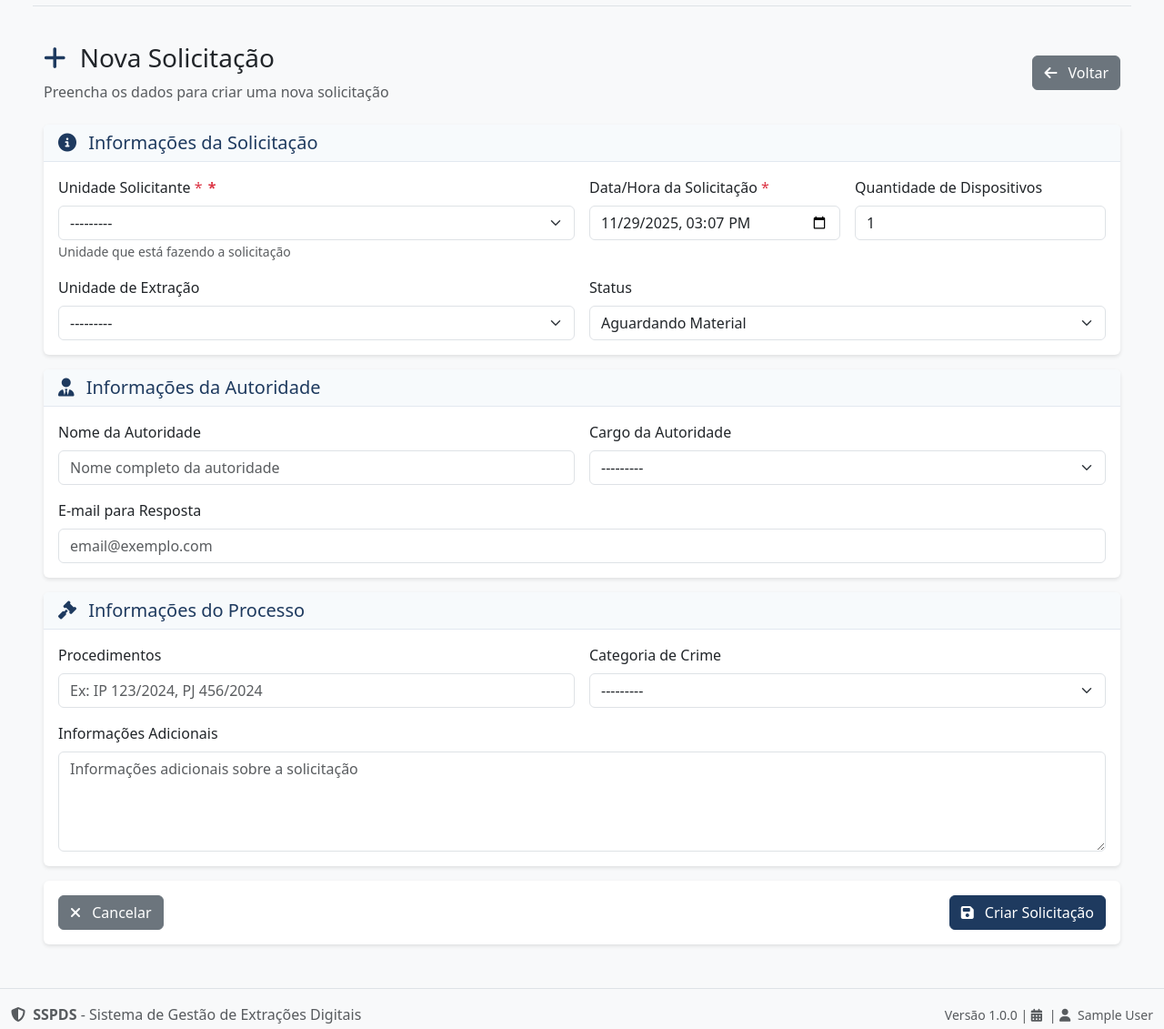
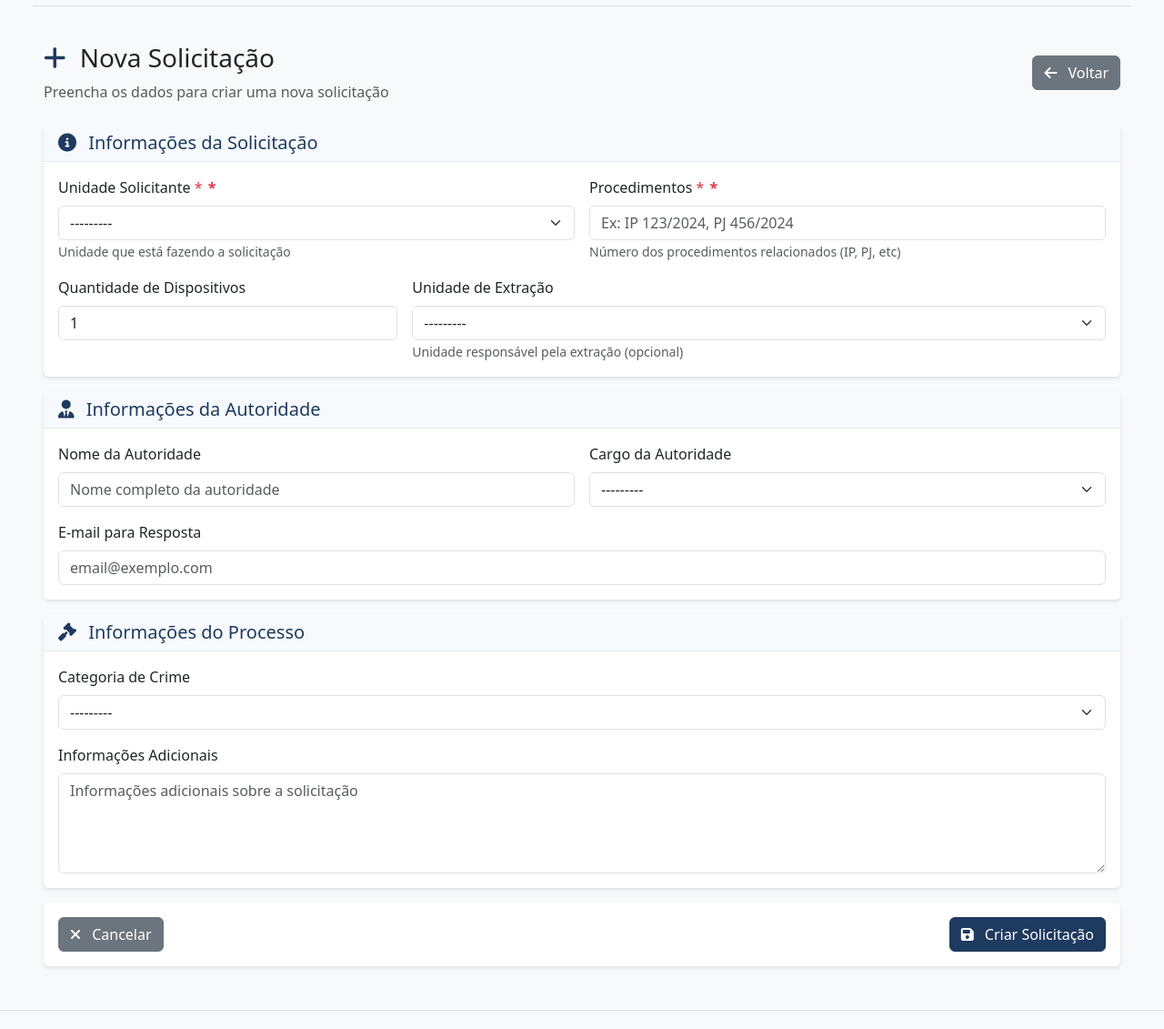
Before and after one commit to leonardofandrade/next, a Django app: page /next/requisitions/create/ in a window 1280 px wide. Shown: the part 136-1267 px from the top of the page at 91% size. Run offline with Django 5.2, Linux system fonts and the light colour scheme; the visitor is signed in with stand-in values (Sample User, id 1); data that the repository does not hold is empty; some libraries are stand-ins or nearby versions.

Commit message:
feat(requisitions): update ExtractionRequestForm to remove requested_at and status fields; set requested_at automatically and manage status based on extraction_unit

```diff
--- a/apps/requisitions/forms.py
+++ b/apps/requisitions/forms.py
@@ -17,7 +17,6 @@ class ExtractionRequestForm(forms.ModelForm):
         model = ExtractionRequest
         fields = [
             'requester_agency_unit',
-            'requested_at',
             'requested_device_amount',
             'extraction_unit',
             'requester_reply_email',
@@ -26,16 +25,11 @@ class ExtractionRequestForm(forms.ModelForm):
             'request_procedures',
             'crime_category',
             'additional_info',
-            'status',
         ]
         widgets = {
             'requester_agency_unit': forms.Select(attrs={
                 'class': 'form-select',
                 'required': True
-            }),
-            'requested_at': forms.DateTimeInput(attrs={
-                'class': 'form-control',
-                'type': 'datetime-local',
             }),
             'requested_device_amount': forms.NumberInput(attrs={
                 'class': 'form-control',
@@ -58,7 +52,8 @@ class ExtractionRequestForm(forms.ModelForm):
             }),
             'request_procedures': forms.TextInput(attrs={
                 'class': 'form-control',
-                'placeholder': 'Ex: IP 123/2024, PJ 456/2024'
+                'placeholder': 'Ex: IP 123/2024, PJ 456/2024',
+                'required': True
             }),
             'crime_category': forms.Select(attrs={
                 'class': 'form-select',
@@ -68,13 +63,9 @@ class ExtractionRequestForm(forms.ModelForm):
                 'rows': 4,
                 'placeholder': 'Informações adicionais sobre a solicitação'
             }),
-            'status': forms.Select(attrs={
-                'class': 'form-select',
-            }),
         }
         labels = {
             'requester_agency_unit': 'Unidade Solicitante',
-            'requested_at': 'Data/Hora da Solicitação',
             'requested_device_amount': 'Quantidade de Dispositivos',
             'extraction_unit': 'Unidade de Extração',
             'requester_reply_email': 'E-mail para Resposta',
@@ -83,29 +74,22 @@ class ExtractionRequestForm(forms.ModelForm):
             'request_procedures': 'Procedimentos',
             'crime_category': 'Categoria de Crime',
             'additional_info': 'Informações Adicionais',
-            'status': 'Status',
         }
         help_texts = {
             'requester_agency_unit': 'Unidade que está fazendo a solicitação',
-            'requested_at': 'Data e hora em que a solicitação foi feita',
             'requested_device_amount': 'Número de dispositivos a serem extraídos',
-            'extraction_unit': 'Unidade responsável pela extração',
+            'extraction_unit': 'Unidade responsável pela extração (opcional)',
             'requester_reply_email': 'E-mail para envio de respostas',
             'requester_authority_name': 'Nome completo da autoridade responsável',
             'requester_authority_position': 'Cargo da autoridade (ex: Delegado, Promotor)',
             'request_procedures': 'Número dos procedimentos relacionados (IP, PJ, etc)',
             'crime_category': 'Tipo de crime relacionado à investigação',
             'additional_info': 'Qualquer informação adicional relevante',
-            'status': 'Status atual da solicitação',
         }
 
     def __init__(self, *args, **kwargs):
         self.user = kwargs.pop('user', None)
         super().__init__(*args, **kwargs)
-
-        # Define valor padrão para requested_at se for nova solicitação
-        if not self.instance.pk and not self.initial.get('requested_at'):
-            self.initial['requested_at'] = timezone.now().strftime('%Y-%m-%dT%H:%M')
 
         # Ordena os querysets
         self.fields['requester_agency_unit'].queryset = AgencyUnit.objects.all().order_by('acronym')
@@ -113,21 +97,14 @@ class ExtractionRequestForm(forms.ModelForm):
         self.fields['requester_authority_position'].queryset = EmployeePosition.objects.all().order_by('-default_selection', 'name')
         self.fields['crime_category'].queryset = CrimeCategory.objects.all().order_by('-default_selection', 'name')
 
+        # Torna extraction_unit opcional
+        self.fields['extraction_unit'].required = False
+
     def clean_requested_device_amount(self):
         amount = self.cleaned_data.get('requested_device_amount')
         if amount and amount < 1:
             raise forms.ValidationError('A quantidade deve ser no mínimo 1.')
         return amount
-
-    def clean(self):
-        cleaned_data = super().clean()
-        requested_at = cleaned_data.get('requested_at')
-
-        # Verifica se a data não é futura
-        if requested_at and requested_at > timezone.now():
-            self.add_error('requested_at', 'A data da solicitação não pode ser futura.')
-
-        return cleaned_data
 
 
 class ExtractionRequestSearchForm(forms.Form):
--- a/apps/requisitions/views.py
+++ b/apps/requisitions/views.py
@@ -110,6 +110,16 @@ def extraction_request_create(request):
         if form.is_valid():
             extraction_request = form.save(commit=False)
             extraction_request.created_by = request.user
+
+            # Define requested_at automaticamente
+            extraction_request.requested_at = timezone.now()
+
+            # Define status baseado na extraction_unit
+            if extraction_request.extraction_unit:
+                extraction_request.status = ExtractionRequest.REQUEST_STATUS_ASSIGNED
+            else:
+                extraction_request.status = ExtractionRequest.REQUEST_STATUS_PENDING
+
             extraction_request.save()
 
             messages.success(
@@ -140,6 +150,9 @@ def extraction_request_update(request, pk):
         pk=pk
     )
 
+    # Armazena o extraction_unit anterior para comparação
+    old_extraction_unit = extraction_request.extraction_unit
+
     if request.method == 'POST':
         form = ExtractionRequestForm(
             request.POST,
@@ -150,6 +163,19 @@ def extraction_request_update(request, pk):
             extraction_request = form.save(commit=False)
             extraction_request.updated_by = request.user
             extraction_request.version += 1
+
+            # Atualiza status se extraction_unit mudou
+            new_extraction_unit = extraction_request.extraction_unit
+            if old_extraction_unit != new_extraction_unit:
+                if new_extraction_unit:
+                    # Se atribuiu uma unidade, muda para 'assigned'
+                    if extraction_request.status == ExtractionRequest.REQUEST_STATUS_PENDING:
+                        extraction_request.status = ExtractionRequest.REQUEST_STATUS_ASSIGNED
+                else:
+                    # Se removeu a unidade, volta para 'pending'
+                    if extraction_request.status == ExtractionRequest.REQUEST_STATUS_ASSIGNED:
+                        extraction_request.status = ExtractionRequest.REQUEST_STATUS_PENDING
+
             extraction_request.save()
 
             messages.success(
--- a/templates/requisitions/extraction_request_form.html
+++ b/templates/requisitions/extraction_request_form.html
@@ -61,20 +61,23 @@
                                 </small>
                             </div>
 
-                            <div class="col-md-3">
-                                <label for="{{ form.requested_at.id_for_label }}" class="form-label">
-                                    {{ form.requested_at.label }}
+                            <div class="col-md-6">
+                                <label for="{{ form.request_procedures.id_for_label }}" class="form-label">
+                                    {{ form.request_procedures.label }}
                                     <span class="text-danger">*</span>
                                 </label>
-                                {{ form.requested_at }}
-                                {% if form.requested_at.errors %}
+                                {{ form.request_procedures }}
+                                {% if form.request_procedures.errors %}
                                     <div class="invalid-feedback d-block">
-                                        {{ form.requested_at.errors }}
+                                        {{ form.request_procedures.errors }}
                                     </div>
                                 {% endif %}
+                                <small class="form-text text-muted">
+                                    {{ form.request_procedures.help_text }}
+                                </small>
                             </div>
 
-                            <div class="col-md-3">
+                            <div class="col-md-4">
                                 <label for="{{ form.requested_device_amount.id_for_label }}" class="form-label">
                                     {{ form.requested_device_amount.label }}
                                 </label>
@@ -86,7 +89,7 @@
                                 {% endif %}
                             </div>
 
-                            <div class="col-md-6">
+                            <div class="col-md-8">
                                 <label for="{{ form.extraction_unit.id_for_label }}" class="form-label">
                                     {{ form.extraction_unit.label }}
                                 </label>
@@ -96,18 +99,9 @@
                                         {{ form.extraction_unit.errors }}
                                     </div>
                                 {% endif %}
-                            </div>
-
-                            <div class="col-md-6">
-                                <label for="{{ form.status.id_for_label }}" class="form-label">
-                                    {{ form.status.label }}
-                                </label>
-                                {{ form.status }}
-                                {% if form.status.errors %}
-                                    <div class="invalid-feedback d-block">
-                                        {{ form.status.errors }}
-                                    </div>
-                                {% endif %}
+                                <small class="form-text text-muted">
+                                    {{ form.extraction_unit.help_text }}
+                                </small>
                             </div>
                         </div>
                     </div>
@@ -170,19 +164,7 @@
                     </div>
                     <div class="card-body">
                         <div class="row g-3">
-                            <div class="col-md-6">
-                                <label for="{{ form.request_procedures.id_for_label }}" class="form-label">
-                                    {{ form.request_procedures.label }}
-                                </label>
-                                {{ form.request_procedures }}
-                                {% if form.request_procedures.errors %}
-                                    <div class="invalid-feedback d-block">
-                                        {{ form.request_procedures.errors }}
-                                    </div>
-                                {% endif %}
-                            </div>
-
-                            <div class="col-md-6">
+                            <div class="col-md-12">
                                 <label for="{{ form.crime_category.id_for_label }}" class="form-label">
                                     {{ form.crime_category.label }}
                                 </label>
```
